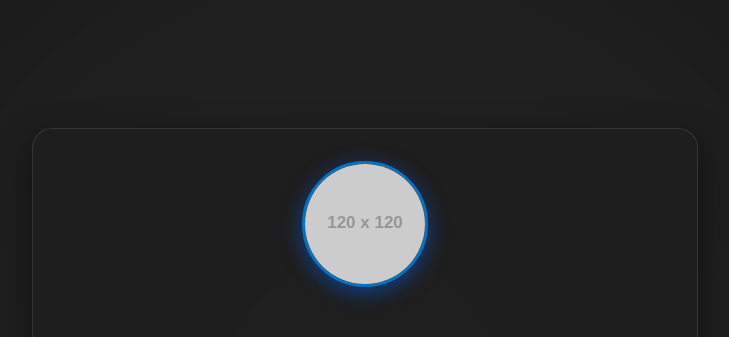
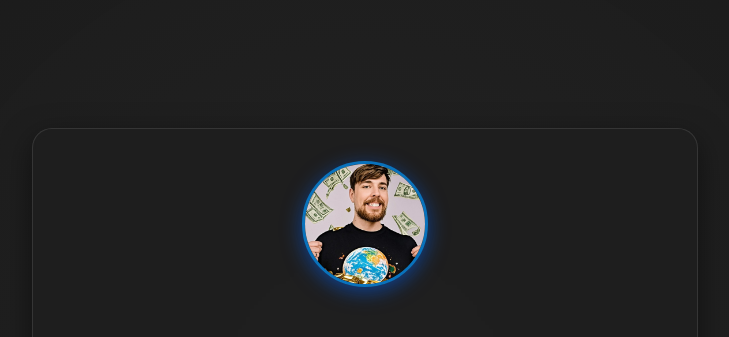
Before and after one commit to Mrdep0/-, a plain HTML site: page index.html in a window 1280 px wide. Shown: the top 337 px of the page, without its empty margins (275-1004 px from the left). Drawn offline with Linux system fonts and the light colour scheme; placeholder pictures from the web are drawn by us.

Commit message:
Update index.html

```diff
--- a/index.html
+++ b/index.html
@@ -99,7 +99,7 @@
 <body>
     <div class="container">
         <!-- Замените src на ссылку на ваше фото -->
-        <img src="https://via.placeholder.com/120" alt="Мистер ДЕП" class="avatar">
+        <img src="IMG_20250504_204544_949.jpg" alt="Мистер ДЕП" class="avatar">
 
         <h1>Мистер ДЕП</h1>
 
```
